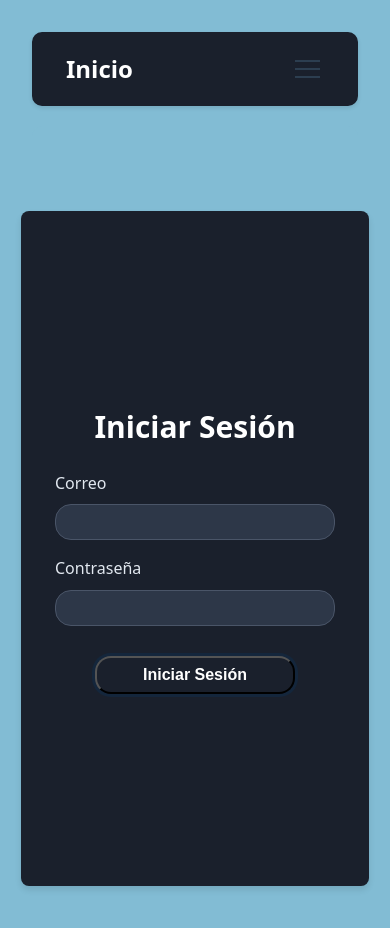
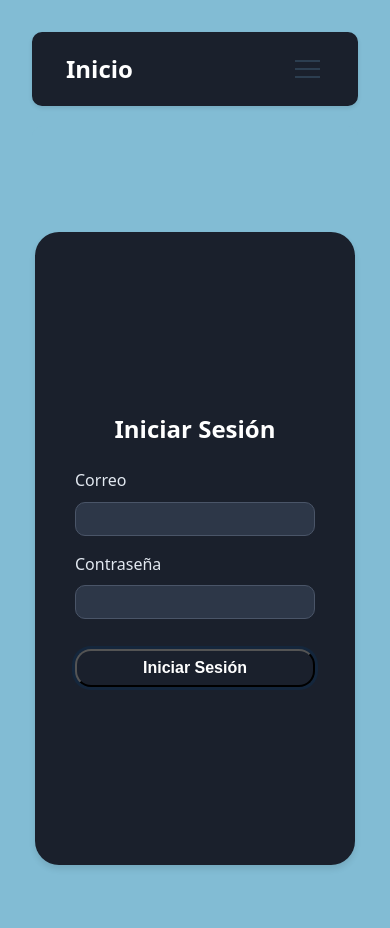
Before and after one commit to IsaacNw321/frontend-chat-ts, a React (Vite) app: page /login in a window 390 px wide. Shown: the top 928 px of the page. Built offline with nearby package versions, Linux system fonts and the light colour scheme; no server answers.

Commit message:
fix: responsive styles in registerForm

```diff
--- a/src/sessions/Register.tsx
+++ b/src/sessions/Register.tsx
@@ -42,7 +42,7 @@ export const Register = () => {
   };
 
   return (
-    <section className='loginContainer'>
+    <section className='authContainer'>
       <div className='formContainer'>
         <form className='authForm' onSubmit={handleSubmit(onSubmit)} noValidate>
           <h2 className='formTitle'>Unete a nuestra comunidad de apoyo</h2>
--- a/src/styles/Landing.css
+++ b/src/styles/Landing.css
@@ -64,6 +64,7 @@ body {
 .hero-content {
   display: flex;
   flex-direction: column;
+  align-items: center;
   justify-content: center;
   gap: 1.5rem;
 }
@@ -156,7 +157,6 @@ body {
   text-align: center;
   padding: 2rem;
   border-radius: 10px;
-  margin-top: 4rem;
 }
 
 @media (max-width: 500px) {
--- a/src/styles/sessions.css
+++ b/src/styles/sessions.css
@@ -188,7 +188,9 @@
 
 @media (max-width: 480px) {
   .formContainer {
-    width: 350px;
+    border-radius: 24px;
+    width: 320px;
+    min-height: 75vh;
   }
   .authForm {
     padding: 1.5rem;
@@ -199,13 +201,18 @@
   }
 
   .formField input {
-    width: 280px;
-    padding: 0.5rem;
+    width: 240px;
+    padding: 0.8rem;
+    border-radius: 10px;
+    height: 34px;
+  }
+  .formTitle{
+    font-size: x-large;
   }
 
   .authButton {
     padding: 0.5rem;
-    width: 200px;
+    width: 240px;
   }
   .sendButton {
     padding: 0.5rem;
```
